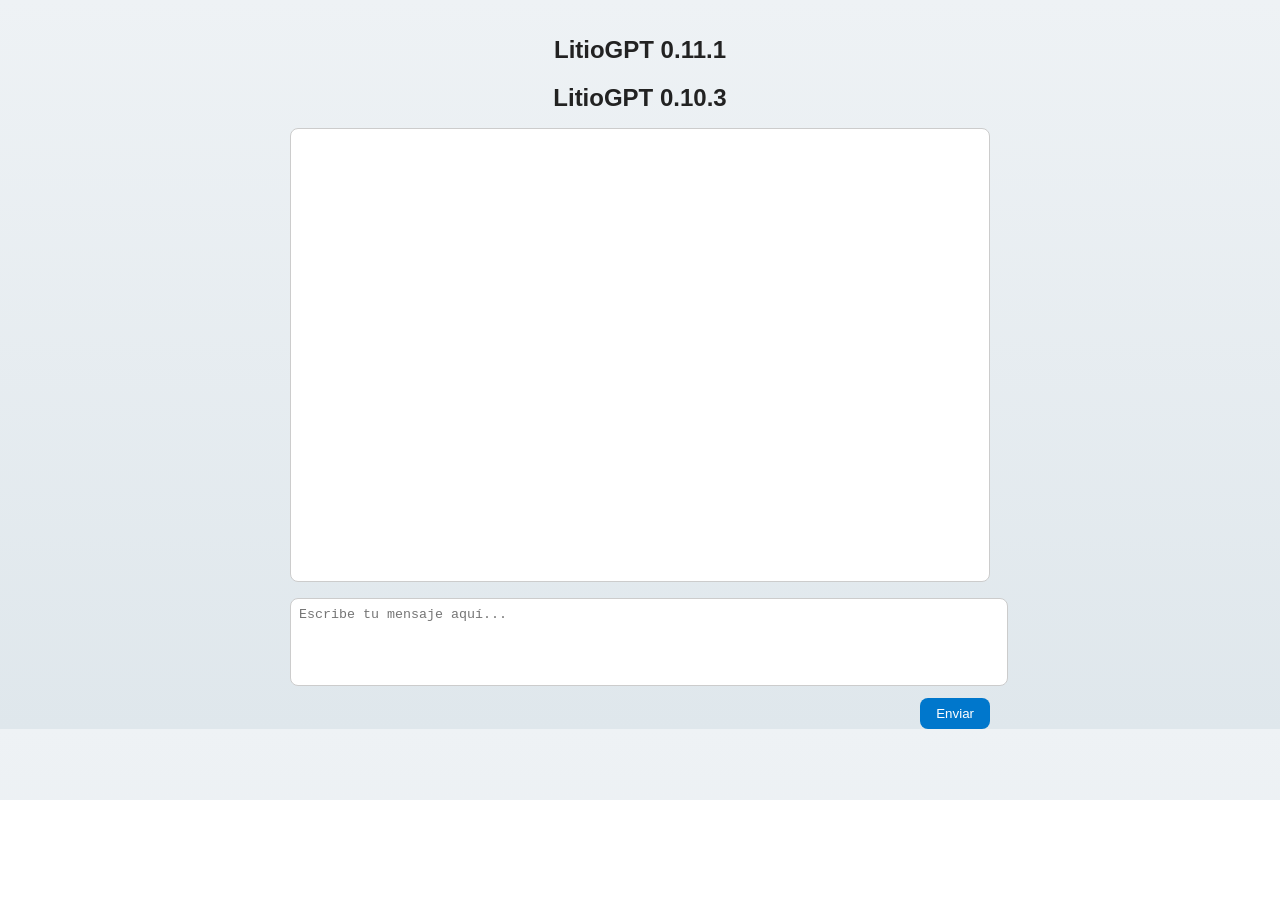
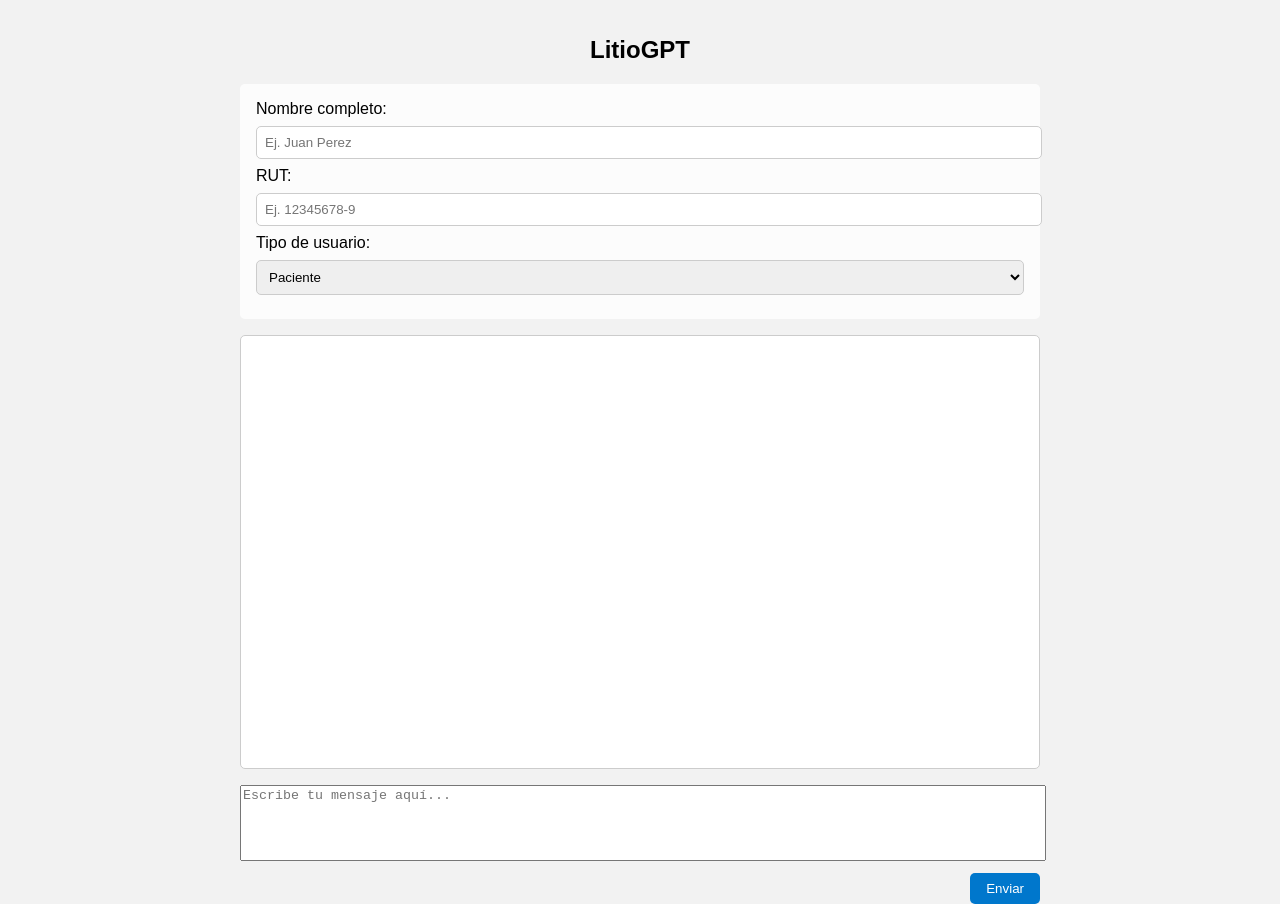
Before and after one commit to XavitoM/chatbot-litio-mvp, a plain HTML site: page index.html in a window 1280 px wide. Before the commit the page ends 800 px from the top, so only its background shows below. Drawn offline with Linux system fonts and the light colour scheme.

Commit message:
Update index.html

```diff
--- a/index.html
+++ b/index.html
@@ -4,22 +4,34 @@
   <meta charset="UTF-8" />
   <title>LitioGPT</title>
   <style>
-    body { font-family: Arial, sans-serif; max-width: 700px; margin: auto; padding: 1rem; background: linear-gradient(#eef2f5, #dfe7ec); color: #222; }
-    h2 { text-align: center; margin-bottom: 1rem; }
-    .chat-box { background: white; border: 1px solid #ccc; border-radius: 8px; padding: 1rem; height: 420px; overflow-y: auto; margin-bottom: 1rem; }
-    .mensaje-paciente { background: #e0f0ff; padding: 0.5rem; border-radius: 8px; margin-bottom: 0.5rem; }
-    .mensaje-bot { background: #0077cc; color: white; padding: 0.5rem; border-radius: 8px; margin-bottom: 0.5rem; text-align: right; }
-    textarea { width: 100%; height: 70px; resize: none; border-radius: 8px; padding: 0.5rem; border: 1px solid #ccc; }
-    button { background: #0077cc; color: white; border: none; padding: 0.5rem 1rem; border-radius: 8px; cursor: pointer; margin-top: 0.5rem; float: right; }
+    body { font-family: Arial, sans-serif; max-width: 800px; margin: auto; padding: 1rem; background: #f2f2f2; }
+    h2 { text-align: center; }
+    .chat-box { background: white; border: 1px solid #ccc; border-radius: 5px; padding: 1rem; height: 400px; overflow-y: auto; margin-bottom: 1rem; }
+    .mensaje-paciente { color: black; background: #e0f0ff; padding: 0.5rem; border-radius: 5px; margin-bottom: 0.5rem; }
+    .mensaje-bot { color: white; background: #0077cc; padding: 0.5rem; border-radius: 5px; margin-bottom: 0.5rem; text-align: right; }
+    textarea { width: 100%; height: 70px; resize: none; }
+    button { background: #0077cc; color: white; border: none; padding: 0.5rem 1rem; border-radius: 5px; cursor: pointer; margin-top: 0.5rem; float: right; }
+    .login-box { background: #ffffffcc; padding: 1rem; border-radius: 5px; margin-bottom: 1rem; }
+    .login-box input, .login-box select { width: 100%; margin-top: 0.5rem; margin-bottom: 0.5rem; padding: 0.5rem; border-radius: 5px; border: 1px solid #ccc; }
   </style>
 </head>
 <body>
+  <h2>LitioGPT</h2>
 
-  <h2>LitioGPT 0.11.1</h2>
+  <div class="login-box">
+    <label>Nombre completo:</label>
+    <input type="text" id="nombre" placeholder="Ej. Juan Perez" />
 
+    <label>RUT:</label>
+    <input type="text" id="rut" placeholder="Ej. 12345678-9" />
 
-  <h2>LitioGPT 0.10.3</h2>
-
+    <label>Tipo de usuario:</label>
+    <select id="tipo_usuario">
+      <option value="paciente">Paciente</option>
+      <option value="cuidador">Soy parte de su red</option>
+      <option value="otro">Otro</option>
+    </select>
+  </div>
 
   <div class="chat-box" id="chat"></div>
   <textarea id="input" placeholder="Escribe tu mensaje aquí..."></textarea>
@@ -33,14 +45,18 @@
       const mensaje = input.value.trim();
       if (!mensaje) return;
 
+      const nombre = document.getElementById('nombre').value.trim();
+      const rut = document.getElementById('rut').value.trim();
+      const tipo = document.getElementById('tipo_usuario').value;
+
       agregarMensaje("mensaje-paciente", mensaje);
       input.value = "";
 
       try {
-const respuesta = await fetch("https://chatbot-litio-mvp.onrender.com/mensaje", {
+        const respuesta = await fetch("/mensaje", {
           method: "POST",
           headers: { "Content-Type": "application/json" },
-  body: JSON.stringify({ content: mensaje })
+          body: JSON.stringify({ content: mensaje, nombre: nombre, rut: rut, tipo_usuario: tipo })
         });
 
         const data = await respuesta.json();
@@ -60,11 +76,10 @@ const respuesta = await fetch("https://chatbot-litio-mvp.onrender.com/mensaje",
 
     input.addEventListener("keydown", function(event) {
       if (event.key === "Enter" && !event.shiftKey) {
-      event.preventDefault(); // Enviar con Enter
+        event.preventDefault();
         enviarMensaje();
       }
     });
   </script>
-
 </body>
 </html>
```
Lines whose indentation alone changed are shown as unchanged.
